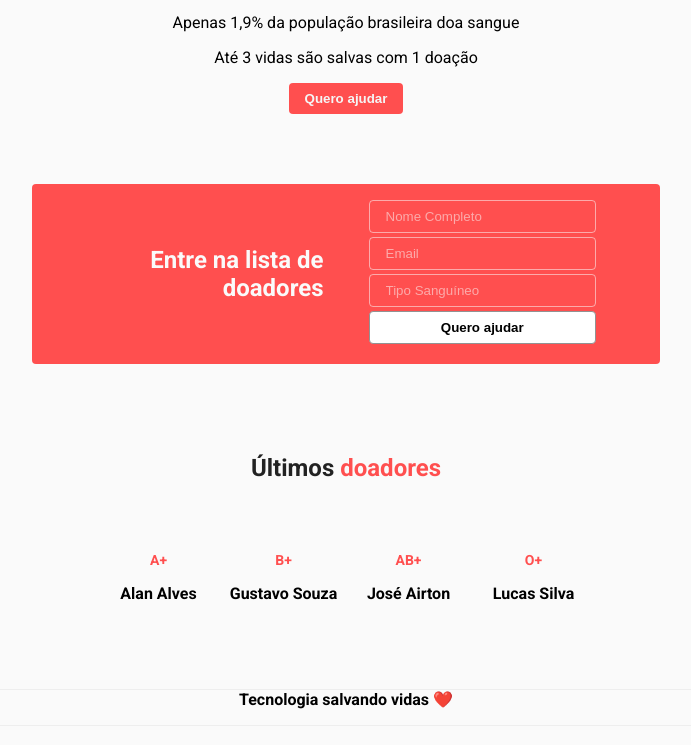
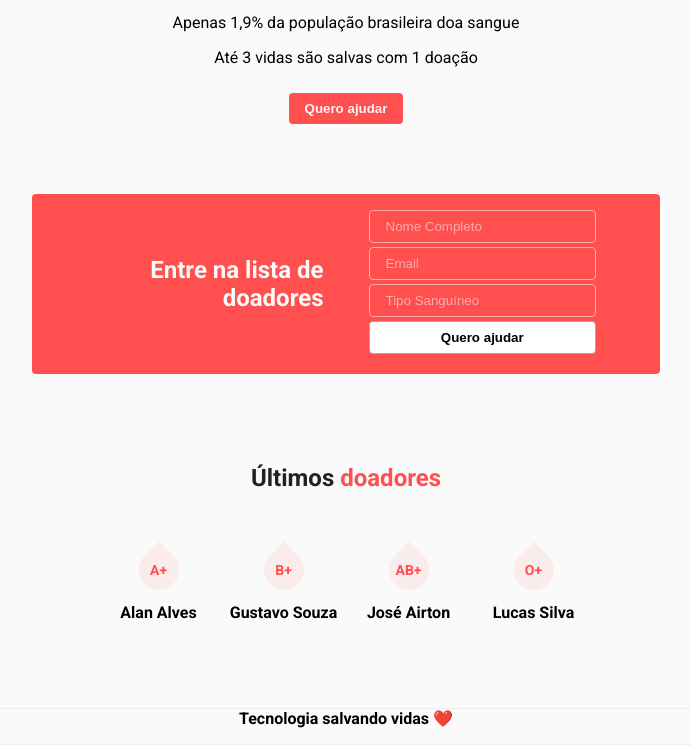
Before and after one commit to alanalv3s/DOE, a plain HTML site: page index.html in a window 1280 px wide. Shown: the part 317-1062 px from the top of the page, without its empty margins (294-985 px from the left). Drawn offline with Linux system fonts and the light colour scheme.

Commit message:
CSS completo

```diff
--- a/style.css
+++ b/style.css
@@ -32,6 +32,7 @@ main h2 span{
 }
 
 header button {
+    margin-top: 10px;
     padding: 8px 16px;
     border-radius: 4px;
     border: none;
@@ -83,7 +84,7 @@ form input::placeholder {
 form button {
     background-color: white;
     font-weight: bold;
-    border: 1px #929292 solid;
+    border: 1px #a8a8a8 solid;
 }
 
  main  .donors{
@@ -95,6 +96,31 @@ form button {
     color: #ff4f4f;
     font-weight: bold;
     font-size: 14px;
+
+    display: flex;
+    align-items: center;
+    position: relative;
+    justify-content: center;
+}
+
+.blood::before{
+    content: "";
+    background-color: #ff4f4f16;
+
+    width: 40px;
+    height: 40px;
+
+    position: absolute;
+
+    border-radius: 50%;
+    border-top-right-radius: 0;
+    transform: rotate(-45deg);
+}
+
+.donor p {
+    margin-top:  25px;
+    font-size: 16px;
+
 }
 
 footer {
```
